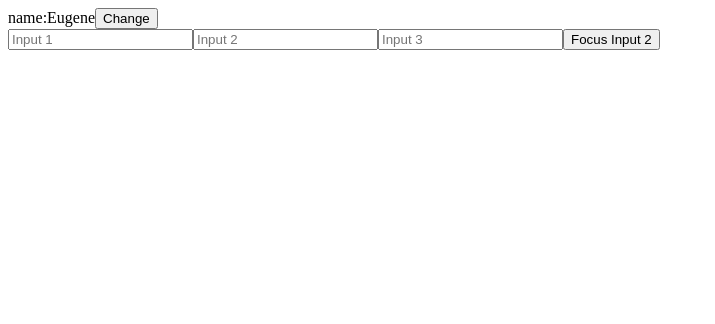
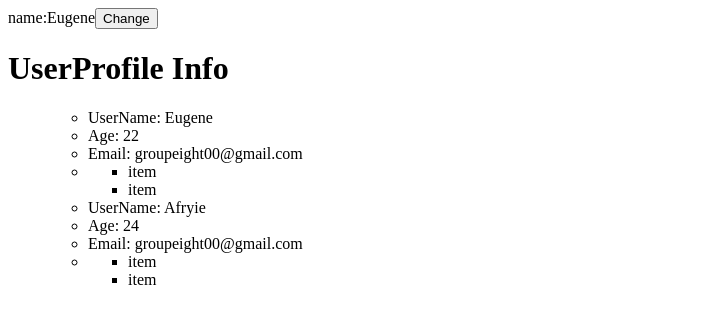
Before and after one commit to EugeneAfriyie/React-With-Typscript, a React (Vite) app in the folder Typescript-React/: page / in a window 1280 px wide. Shown: the top 324 px of the page, without its empty margins (0-715 px from the left). Built offline with nearby package versions, Linux system fonts and the light colour scheme.

Commit message:
UNDO CHANGES

```diff
--- a/Typescript-React/src/Components/UserProfile.tsx
+++ b/Typescript-React/src/Components/UserProfile.tsx
@@ -1,25 +1,42 @@
-import React, { useRef } from 'react';
+import React from 'react'
 
-function MultipleInputs() {
-  const inputRefs = useRef([]);
+type useData = {
+    username:string;
+    age:number;
+    email:string;
+    hobbies:string[];
+}
 
-  const focusInput = (index) => {
-    inputRefs.current[index].focus();
-  };
+type userinfoProp ={
+    userInfo: useData[]
+}
+
+const UserProfile: React.FC<userinfoProp> =({userInfo}) => {
+
 
   return (
-    <div>
-      {[...Array(3)].map((_, i) => (
-        <input
-          key={i}
-          ref={(el) => (inputRefs.current[i] = el)}
-          placeholder={`Input ${i + 1}`}
-          type="text"
-        />
-      ))}
-      <button onClick={() => focusInput(1)}>Focus Input 2</button>
-    </div>
-  );
+   <>
+    <h1>UserProfile Info</h1>
+    <ul>
+     {   userInfo.map(({username,age,email,hobbies},index) =>(
+            <ul key={index}>
+                <li>UserName: {username}</li>
+            <li>Age: {age}</li>
+            <li>Email: {email}</li>
+            <li>{hobbies.map(item =>(
+                <ul>
+                    <li key={item}>item</li>
+                </ul>
+            ))}</li>
+            </ul>
+        ))}
+    </ul>
+
+    <br />
+    <br />
+    <br />
+   </>
+  )
 }
 
-export default MultipleInputs;
+export default UserProfile
```
